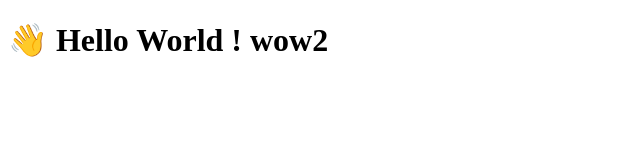
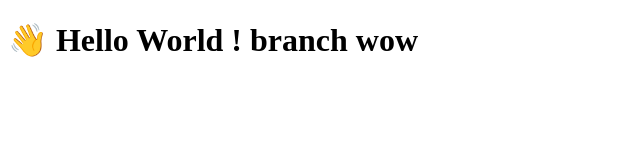
Before and after one commit to tanmoysrt/simple-html-website, a plain HTML site: page index.html in a window 1280 px wide. Shown: the whole page, without its empty margins (0-640 px from the left). Drawn offline with Linux system fonts and the light colour scheme.

Commit message:
feat: do a branch change

```diff
--- a/index.html
+++ b/index.html
@@ -6,6 +6,6 @@
     <title>Just a test</title>
 </head>
 <body>
-    <h1>👋 Hello World ! wow2 </h1>
+    <h1>👋 Hello World ! branch wow </h1>
 </body>
 </html>
```
